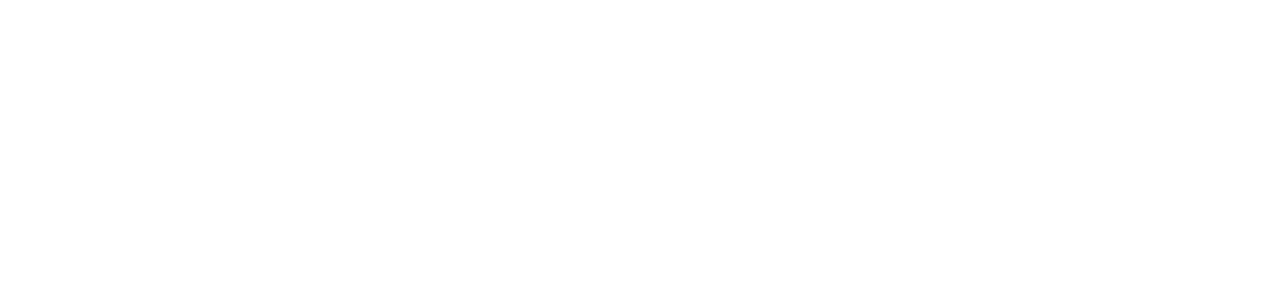
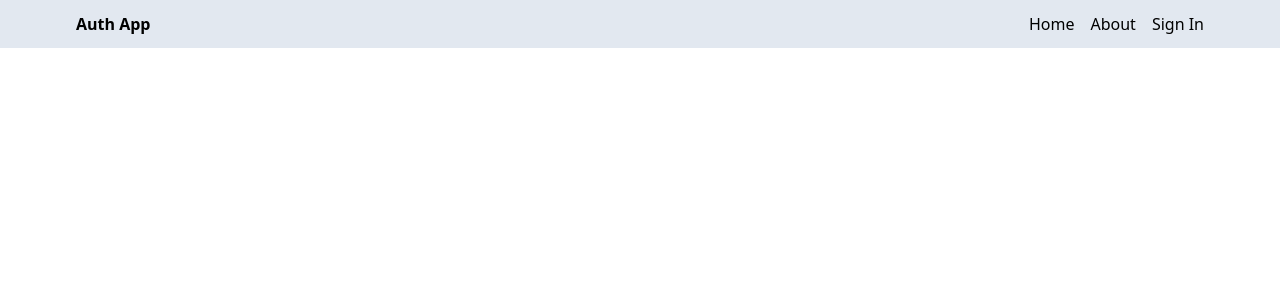
Before and after one commit to MahmoudBinAbdulaziz/mern-auth, a React (Vite) app in the folder client/: page /sign-in in a window 1280 px wide. Before the commit this address had no page. Shown: the top 300 px of the page. Built offline with nearby package versions, Linux system fonts and the light colour scheme.

Commit message:
create header

```diff
--- a/client/src/App.jsx
+++ b/client/src/App.jsx
@@ -1,8 +1,10 @@
+import Header from "./components/Header";
 import { About, SignIn, SignUp, Profile, Home } from "./pages";
 import { BrowserRouter, Routes, Route } from "react-router-dom";
 function App() {
   return (
     <BrowserRouter>
+      <Header />
       <Routes>
         <Route index element={<Home />} />
         <Route path="/sign-up" element={<SignUp />} />
--- /dev/null
+++ b/client/src/components/Header.jsx
@@ -0,0 +1,27 @@
+import React from "react";
+import { Link } from "react-router-dom";
+
+function Header() {
+  return (
+    <div className="bg-slate-200">
+      <div className="flex justify-between items-center max-w-6xl mx-auto p-3">
+        <Link to="/">
+          <h1 className="font-bold">Auth App</h1>
+        </Link>
+        <ul className="flex gap-4">
+          <Link to="/">
+            <li>Home</li>
+          </Link>
+          <Link to="/about">
+            <li>About</li>
+          </Link>
+          <Link to="/sign-in">
+            <li>Sign In</li>
+          </Link>
+        </ul>
+      </div>
+    </div>
+  );
+}
+
+export default Header;
--- /dev/null
+++ b/client/src/components/index.jsx
@@ -0,0 +1 @@
+export { default as Header } from "./Header";
--- a/client/src/pages/Home.jsx
+++ b/client/src/pages/Home.jsx
@@ -1,7 +1,7 @@
 import React from "react";
 
 function Home() {
-  return <div>Home</div>;
+  return <div></div>;
 }
 
 export default Home;
```
